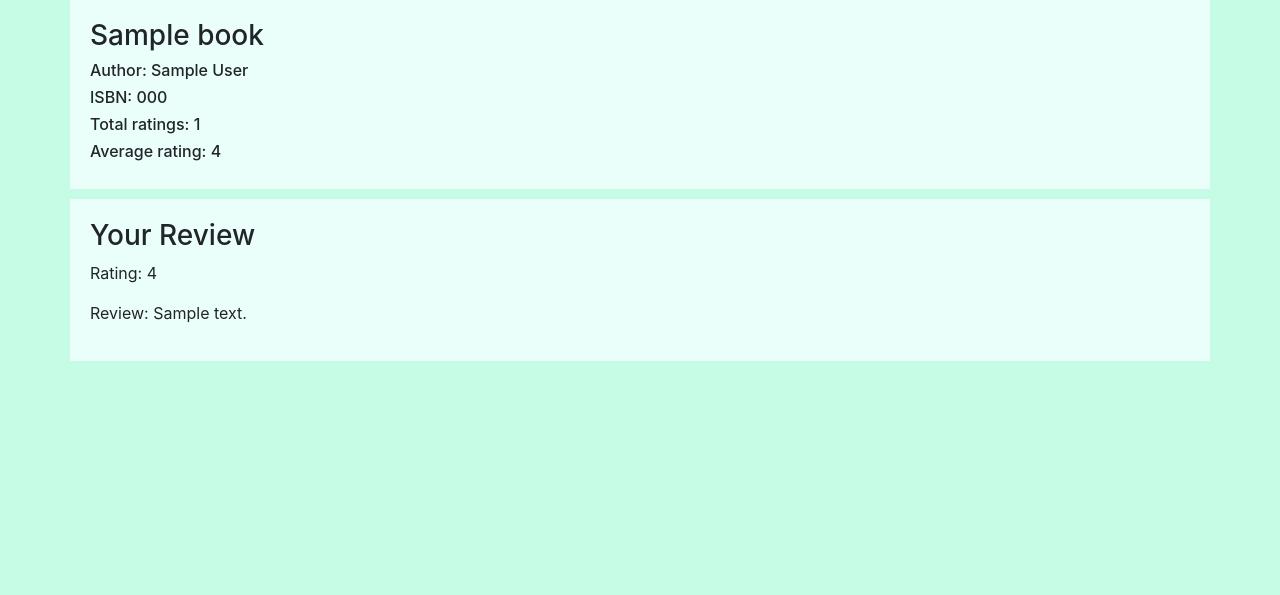
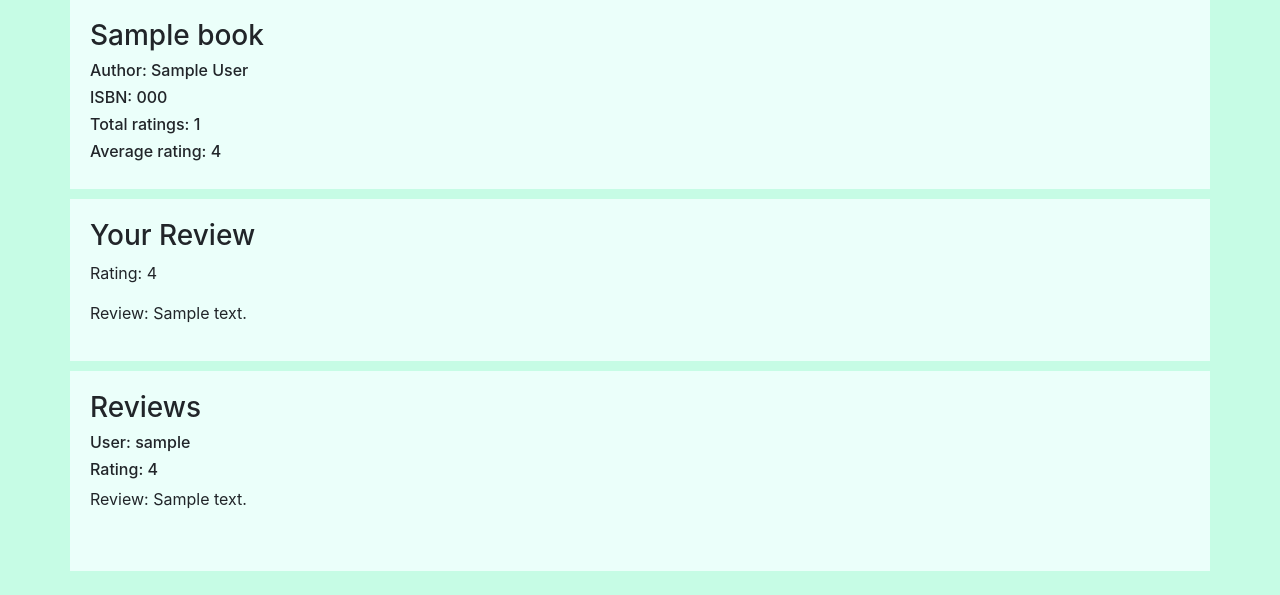
Before and after one commit to oliviasl/OliveBooks, a Flask app: template Application/Templates/book.html in a window 1280 px wide. Shown: the part 205-800 px from the top of the page. Run offline with Flask 2, Linux system fonts and the light colour scheme; the template is opened without the code that fills it: most values are stand-ins (such as "Sample title", 1, 10 or a date in 2020); some libraries are stand-ins or nearby versions.

Commit message:
Session functionality and able to see other user's reviews

```diff
--- a/Application/Templates/book.html
+++ b/Application/Templates/book.html
@@ -73,5 +73,20 @@
     </div>
     {% endif %}
 
+    <div class="container" id="body">
+            <h3>Reviews</h3>
+            {% if reviewslist == None %}
+                <p>No reviews available.</p>
+
+            {% else %}
+                {% for i in range(reviewslist | length) %}
+                    <h6>User: {{ usernameslist[i].username }}</h6>
+                    <h6>Rating: {{ reviewslist[i].rating }}</h6>
+                    <p>Review: {{ reviewslist[i].review }}</p>
+                    <br>
+                {% endfor %}
+            {% endif  %}
+    </div>
+
 
 {% endblock %}
--- a/Application/Templates/search.html
+++ b/Application/Templates/search.html
@@ -74,5 +74,9 @@
             </div>
             {% endfor %}
         </div>
+
+        {% if booksfound | length == 0 %}
+            <p>No results found.</p>
+        {% endif %}
     </div>
 {% endblock %}
--- a/Application/application.py
+++ b/Application/application.py
@@ -20,6 +20,7 @@ class DataStore():
 
 data = DataStore()
 
+
 # Set up database
 engine = create_engine("postgres://yuvuibqookjtqw:d8408c98770f17233db882e8ccaf5d54146b31746f499f76123ce4815b1092a2@ec2-34-233-186-251.compute-1.amazonaws.com:5432/d5su2kprfclm6j")
 db = scoped_session(sessionmaker(bind=engine))
@@ -31,7 +32,7 @@ def index():
     # Reset login and register page
     data.login_error_message = ""
     data.register_error_message = ""
-    data.user = None
+    session.pop('username', None)
 
     return render_template("index.html")
 
@@ -71,6 +72,7 @@ def tryregister():
 
     data.user = db.execute("SELECT * FROM users WHERE username = :username",
                             {"username": username}).fetchone()
+    session['username'] = username
     return redirect(url_for('search'))
 
 @app.route("/login")
@@ -97,6 +99,7 @@ def trylogin():
 
     data.user = db.execute("SELECT * FROM users WHERE username = :username",
                             {"username": username}).fetchone()
+    session['username'] = username
     return redirect(url_for('search'))
 
 @app.route("/search", methods=["GET", "POST"])
@@ -119,9 +122,9 @@ def search():
         else:
             booksfound = []
 
-        return render_template("search.html", searchinfo=searchinfo, searchby=searchby, booksfound=booksfound, username=data.user.username)
+        return render_template("search.html", searchinfo=searchinfo, searchby=searchby, booksfound=booksfound, username=session['username'])
 
-    return render_template("search.html", searchinfo="", searchby="", booksfound=[], username=data.user.username)
+    return render_template("search.html", searchinfo="", searchby="", booksfound=[], username=session['username'])
 
 
 @app.route("/book/<int:book_id>", methods=["GET", "POST"])
@@ -142,13 +145,22 @@ def book(book_id):
     total_ratings = book_data["books"][0]["work_ratings_count"]
     average_rating = book_data["books"][0]["average_rating"]
 
+    # List of reviews
+    reviewslist = db.execute("SELECT * FROM reviews WHERE book_id = :id",
+                        {"id": book_id}).fetchall()
+    usernameslist = []
+    for post in reviewslist:
+        user = db.execute("SELECT username FROM users WHERE id = :id",
+                        {"id": post.user_id}).fetchone()
+        usernameslist.append(user)
+
     # Check if review exists
     review = db.execute("SELECT * FROM reviews WHERE user_id = :user_id and book_id = :book_id",
                         {"user_id": data.user.id, "book_id": book_id}).fetchone()
     if review == None:
-        return render_template("book.html", book=book, total_ratings=total_ratings, average_rating=average_rating, rating=None, review=None, username=data.user.username)
+        return render_template("book.html", book=book, total_ratings=total_ratings, average_rating=average_rating, rating=None, review=None, username=session['username'], reviewslist=reviewslist, usernameslist=usernameslist)
 
-    return render_template("book.html", book=book, total_ratings=total_ratings, average_rating=average_rating, rating=review.rating, review=review.review, username=data.user.username)
+    return render_template("book.html", book=book, total_ratings=total_ratings, average_rating=average_rating, rating=review.rating, review=review.review, username=session['username'], reviewslist=reviewslist, usernameslist=usernameslist)
 
 
 @app.route("/processreview", methods=["POST"])
```
Also changed, not shown: 1 other file.
